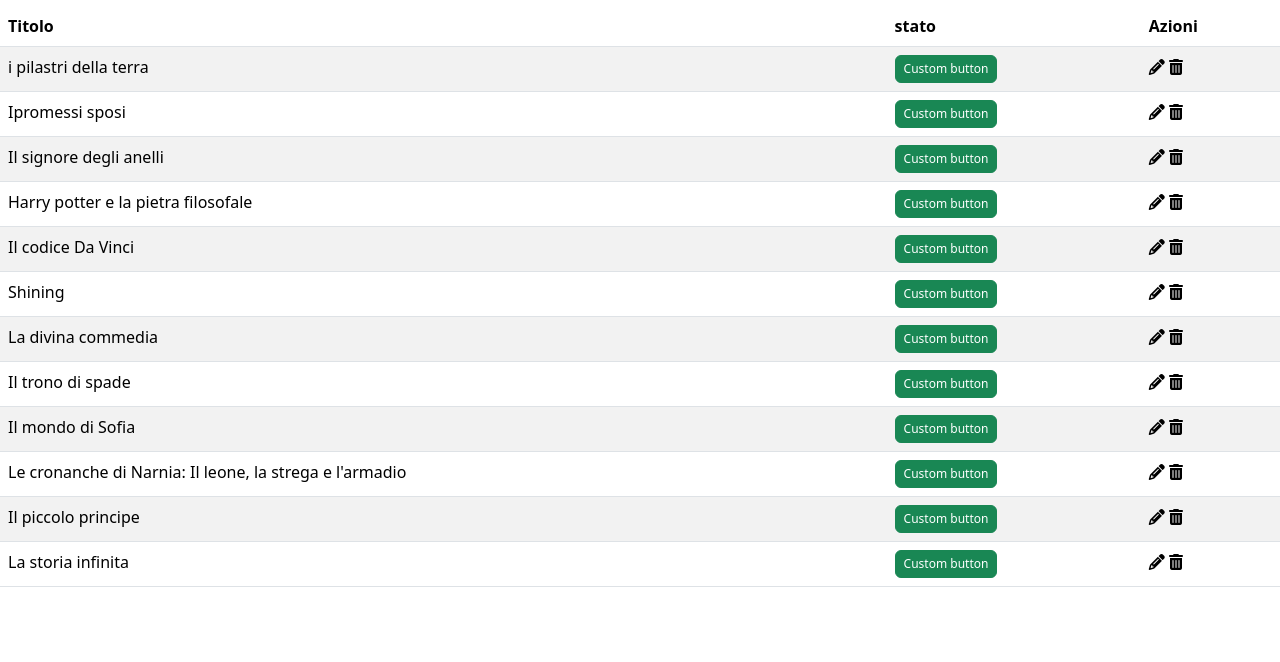
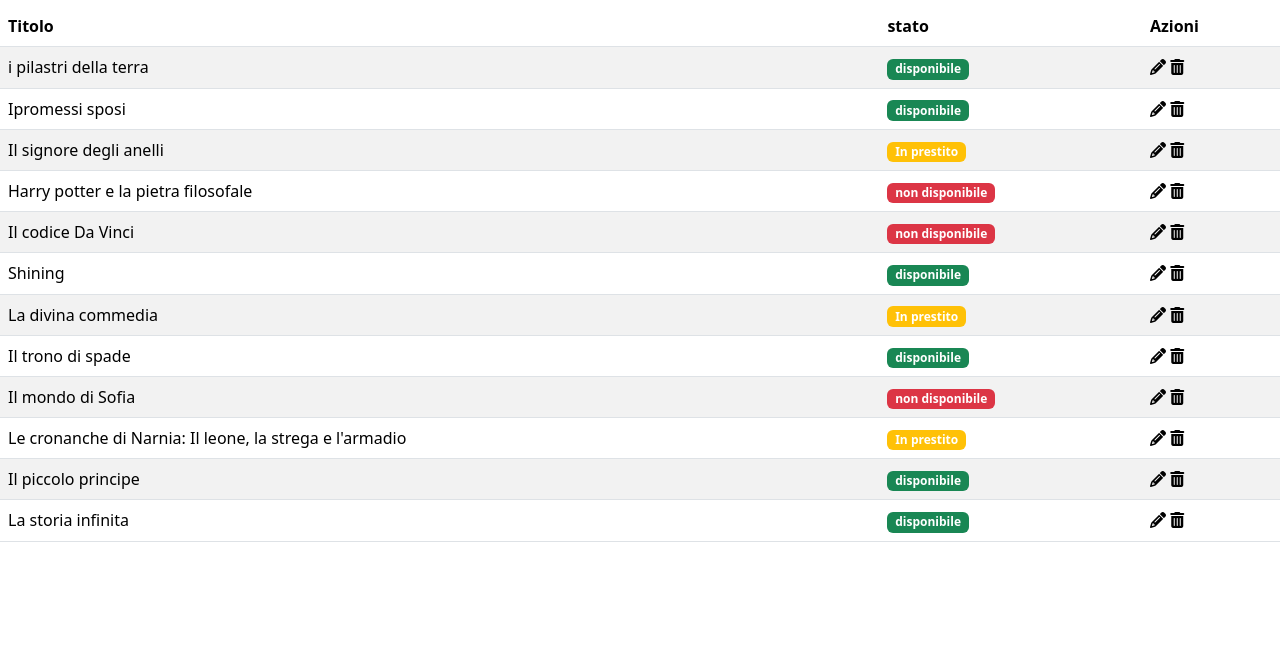
Before and after one commit to tizianotambone/html-css-bootstrap-dashboard, a plain HTML site: page index.html in a window 1280 px wide. Shown: the part 138-800 px from the top of the page. Drawn offline with nearby package versions, Linux system fonts and the light colour scheme.

Commit message:
[UPD] tables ok

```diff
--- a/index.html
+++ b/index.html
@@ -44,7 +44,7 @@
             <div class="row ">
                 <div class="col-12 d-flex justify-content-between my-3">
                     <h2> Catalogo Libri</h2>
-                    <button class="bg-primary  text-white"> Aggiungi Libro</button>
+                    <button class="bg-primary  text-white border-0 rounded"> Aggiungi Libro</button>
                 </div>
             </div>
         </div>
@@ -60,10 +60,7 @@
                 <tr>
                     <td>i pilastri della terra</td>
                     <td>
-                        <button type="button" class="btn btn-success"
-                         style="--bs-btn-padding-y: .25rem; --bs-btn-padding-x: .5rem;   --bs-btn-font-size: .75rem;">
-                        Custom button
-                        </button>
+                        <span class="badge text-bg-success">disponibile</span>
                     </td>
                     <td>
                     <i class="fa-solid fa-pencil"></i>
@@ -73,10 +70,7 @@
                 <tr>
                     <td>Ipromessi sposi</td>
                     <td>
-                        <button type="button" class="btn btn-success"
-                         style="--bs-btn-padding-y: .25rem; --bs-btn-padding-x: .5rem;   --bs-btn-font-size: .75rem;">
-                        Custom button
-                        </button>
+                        <span class="badge text-bg-success">disponibile</span>
                     </td>
                     <td>
                     <i class="fa-solid fa-pencil"></i>
@@ -86,10 +80,7 @@
                 <tr>
                     <td>Il signore degli anelli</td>
                     <td>
-                        <button type="button" class="btn btn-success"
-                         style="--bs-btn-padding-y: .25rem; --bs-btn-padding-x: .5rem;   --bs-btn-font-size: .75rem;">
-                        Custom button
-                        </button>
+                        <span class="badge text-bg-warning text-white">In prestito</span>
                     </td>
                     <td>
                     <i class="fa-solid fa-pencil"></i>
@@ -99,10 +90,7 @@
                 <tr>
                     <td> Harry potter e la pietra filosofale </td>
                     <td>
-                        <button type="button" class="btn btn-success"
-                         style="--bs-btn-padding-y: .25rem; --bs-btn-padding-x: .5rem;   --bs-btn-font-size: .75rem;">
-                        Custom button
-                        </button>
+                        <span class="badge text-bg-danger">non disponibile</span>
                     </td>
                     <td>
                     <i class="fa-solid fa-pencil"></i>
@@ -112,10 +100,7 @@
                 <tr>
                     <td>Il codice Da Vinci</td>
                     <td>
-                        <button type="button" class="btn btn-success"
-                         style="--bs-btn-padding-y: .25rem; --bs-btn-padding-x: .5rem;   --bs-btn-font-size: .75rem;">
-                        Custom button
-                        </button>
+                        <span class="badge text-bg-danger">non disponibile</span>
                     </td>
                     <td>
                     <i class="fa-solid fa-pencil"></i>
@@ -125,10 +110,7 @@
                 <tr>
                     <td>Shining</td>
                     <td>
-                        <button type="button" class="btn btn-success"
-                         style="--bs-btn-padding-y: .25rem; --bs-btn-padding-x: .5rem;   --bs-btn-font-size: .75rem;">
-                        Custom button
-                        </button>
+                        <span class="badge text-bg-success">disponibile</span>
                     </td>
                     <td>
                     <i class="fa-solid fa-pencil"></i>
@@ -138,10 +120,7 @@
                 <tr>
                     <td>La divina commedia</td>
                     <td>
-                        <button type="button" class="btn btn-success"
-                         style="--bs-btn-padding-y: .25rem; --bs-btn-padding-x: .5rem;   --bs-btn-font-size: .75rem;">
-                        Custom button
-                        </button>
+                        <span class="badge text-bg-warning text-white">In prestito</span>
                     </td>
                     <td>
                     <i class="fa-solid fa-pencil"></i>
@@ -151,10 +130,7 @@
                 <tr>
                     <td>Il trono di spade</td>
                     <td>
-                        <button type="button" class="btn btn-success"
-                         style="--bs-btn-padding-y: .25rem; --bs-btn-padding-x: .5rem;   --bs-btn-font-size: .75rem;">
-                        Custom button
-                        </button>
+                        <span class="badge text-bg-success">disponibile</span>
                     </td>
                     <td>
                     <i class="fa-solid fa-pencil"></i>
@@ -164,10 +140,7 @@
                 <tr>
                     <td>Il mondo di Sofia</td>
                     <td>
-                        <button type="button" class="btn btn-success"
-                         style="--bs-btn-padding-y: .25rem; --bs-btn-padding-x: .5rem;   --bs-btn-font-size: .75rem;">
-                        Custom button
-                        </button>
+                        <span class="badge text-bg-danger">non disponibile</span>
                     </td>
                     <td>
                     <i class="fa-solid fa-pencil"></i>
@@ -177,10 +150,7 @@
                 <tr>
                     <td>Le cronanche di Narnia: Il leone, la strega e l'armadio</td>
                     <td>
-                        <button type="button" class="btn btn-success"
-                         style="--bs-btn-padding-y: .25rem; --bs-btn-padding-x: .5rem;   --bs-btn-font-size: .75rem;">
-                        Custom button
-                        </button>
+                        <span class="badge text-bg-warning text-white">In prestito</span>
                     </td>
                     <td>
                     <i class="fa-solid fa-pencil"></i>
@@ -190,10 +160,7 @@
                 <tr>
                     <td> Il piccolo principe</td>
                     <td>
-                        <button type="button" class="btn btn-success"
-                         style="--bs-btn-padding-y: .25rem; --bs-btn-padding-x: .5rem;   --bs-btn-font-size: .75rem;">
-                        Custom button
-                        </button>
+                        <span class="badge text-bg-success">disponibile</span>
                     </td>
                     <td>
                     <i class="fa-solid fa-pencil"></i>
@@ -203,10 +170,7 @@
                 <tr>
                     <td> La storia infinita</td>
                     <td>
-                        <button type="button" class="btn btn-success"
-                         style="--bs-btn-padding-y: .25rem; --bs-btn-padding-x: .5rem;   --bs-btn-font-size: .75rem;">
-                        Custom button
-                        </button>
+                        <span class="badge text-bg-success">disponibile</span>
                     </td>
                     <td>
                     <i class="fa-solid fa-pencil"></i>
```
